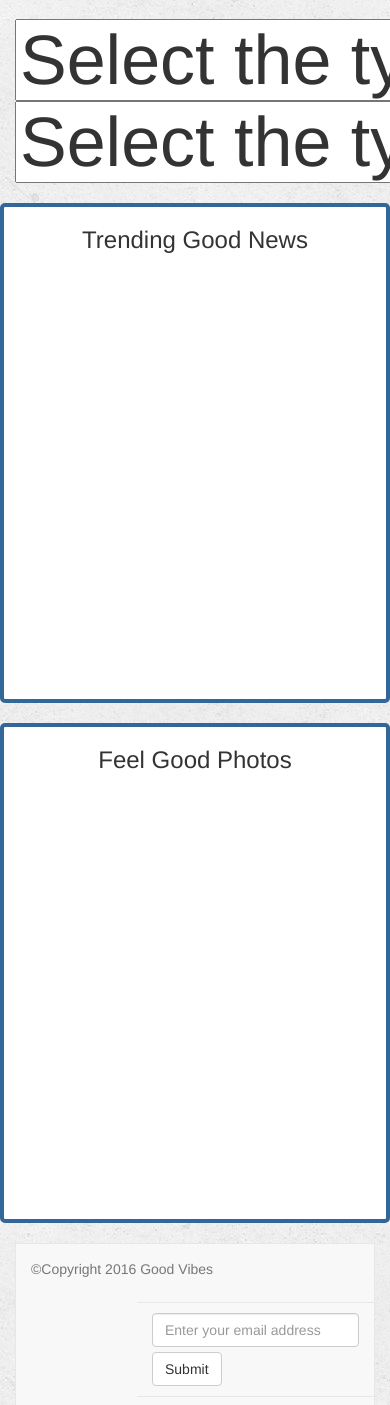
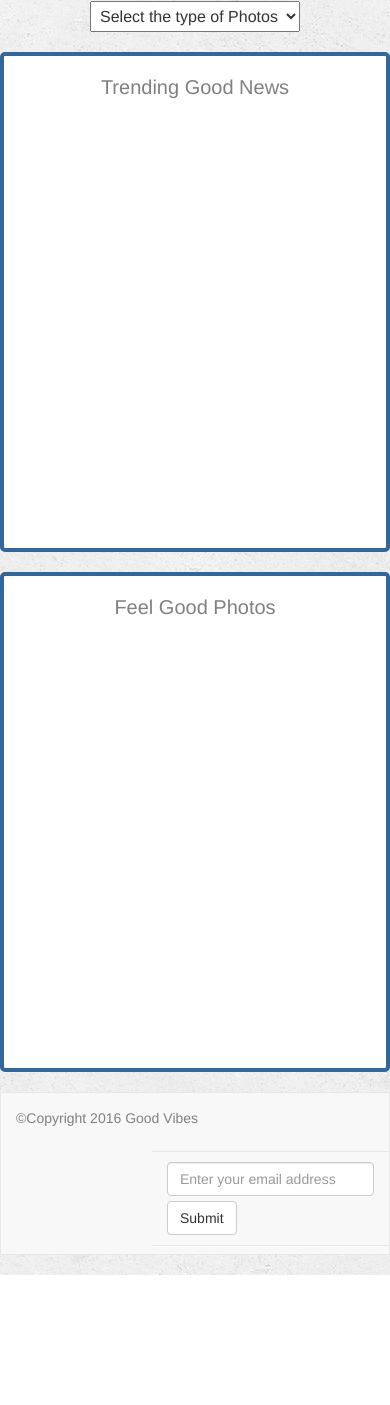
Before and after one commit to clsavino/GoodNewsAPISearch, a PHP site: page / in a window 390 px wide; the page is wider, and only the part inside the window is pictured. Shown: the part 160-1565 px from the top of that part. After the commit the page ends 1435 px from the top of that part, so only its background shows below. Run offline with PHP 8.4, Linux system fonts and the light colour scheme; some libraries are stand-ins or nearby versions.

Commit message:
updated news .on(change) to select other subreddits, styling additions

```diff
--- a/assets/css/style.css
+++ b/assets/css/style.css
@@ -12,10 +12,6 @@
 	margin-bottom: 20px;
 }
 
-p.navbar-text {
-	color: #777777;
-}
-
 #results p {
 	display: inline-block;
 	margin: 0 auto;
@@ -25,10 +21,6 @@ p.navbar-text {
 #results img {
 	width: 150px;
 	height: 150px;
-}
-
-h2 {
-	text-align: center;
 }
 
 /*new styling below*/
@@ -41,10 +33,28 @@ body{
 	background-image: url(http://wallpapersdesktops.com/wp-content/uploads/2015/11/double-rainbow-10.jpeg);
 	background-size: cover;
 	background-position: center center;
+	height: 100px;
+    padding: 10px;
+    margin-bottom: 10px;
+}
+
+.pageHeader h1  {
+	color: white;
+    margin-top: 12px;
+    font-size: 30px;
+}
+
+.pageHeader h4 {
+	color: white;
+}
+
+.dropdown {
+	margin-top: 10px;
 }
 
 .options{
-	font-size: 5em;
+	font-size: 16px;
+	padding: 5px;
 }
 
 img{
@@ -52,3 +62,13 @@ img{
 	border: 2px solid black;
 	border-radius: 5px;
 }
+
+#copyright {
+	color: #808080;
+	font-size: 14px;
+}
+
+.row3Text {
+	color: #808080;
+	font-size: 20px;
+}
--- a/assets/javascript/app.js
+++ b/assets/javascript/app.js
@@ -22,16 +22,18 @@ var searchTerm = 'UpliftingNews';
 //create on change function for news dropdownbox
  $("#newsChoice").on("change", function(){
         var option1 = $(this).val();
-        //usw switch case scenario for going between dropbox choices
         switch(option1) {
             case "uplifting":
+                searchTerm = "UpliftingNews";
             break;
-            case "goodNews":
+            case "goodnews":
+                searchTerm = "goodnews";
             break;
             case "feelgood":
+                searchTerm = "feelgood";
             break;
         }
-
+        console.log('searchTerm ', searchTerm);
         //clears div
         $("#newsLinks").html('');
         newsResults(); //calls news results function
--- a/index.html
+++ b/index.html
@@ -36,7 +36,7 @@
             <select class="options" id="newsChoice">
               <option>Select the type of News</option>
               <option value="uplifting">Uplifiting News</option>
-              <option value="goodNews">Good News</option>
+              <option value="goodnews">Good News</option>
               <option value="feelgood">Feel Good News</option>
             </select>
           </div>
@@ -57,22 +57,20 @@
 
       <div class="row"> <!--row3-->
           <div class="col-md-6 box" id="redditNews">
-            <h3 class="text-center">Trending Good News</h3>
-        </div>
-        <div id="newsLinks">
-        </div>
-
-        <div class="col-md-6 box goodNewsPics text-center" id="picsDiv">
-          <h3>Feel Good Photos</h3>
-          <div id="results">
+            <h3 class="text-center row3Text">Trending Good News</h3>
           </div>
-      </div> <!--row 3-->
+          <div id="newsLinks"></div>
+          <div class="col-md-6 box goodNewsPics text-center" id="picsDiv">
+            <h3 class="text-center row3Text">Feel Good Photos</h3>
+            <div id="results"></div>
+          </div>
+      </div>  <!--row 3-->
 
   </div>  <!-- main container close -->
     <!--<nav class="navbar navbar-default navbar-fixed-bottom">-->
     <nav class="navbar navbar-default">
       <div class="container-fluid">
-        <p class="navbar-text pull-left">&copy;Copyright 2016 Good Vibes</p>
+        <p class="navbar-text pull-left" id="copyright">&copy;Copyright 2016 Good Vibes</p>
 
         <form class="navbar-form pull-right" role="email">
         <div class="form-group">
```
